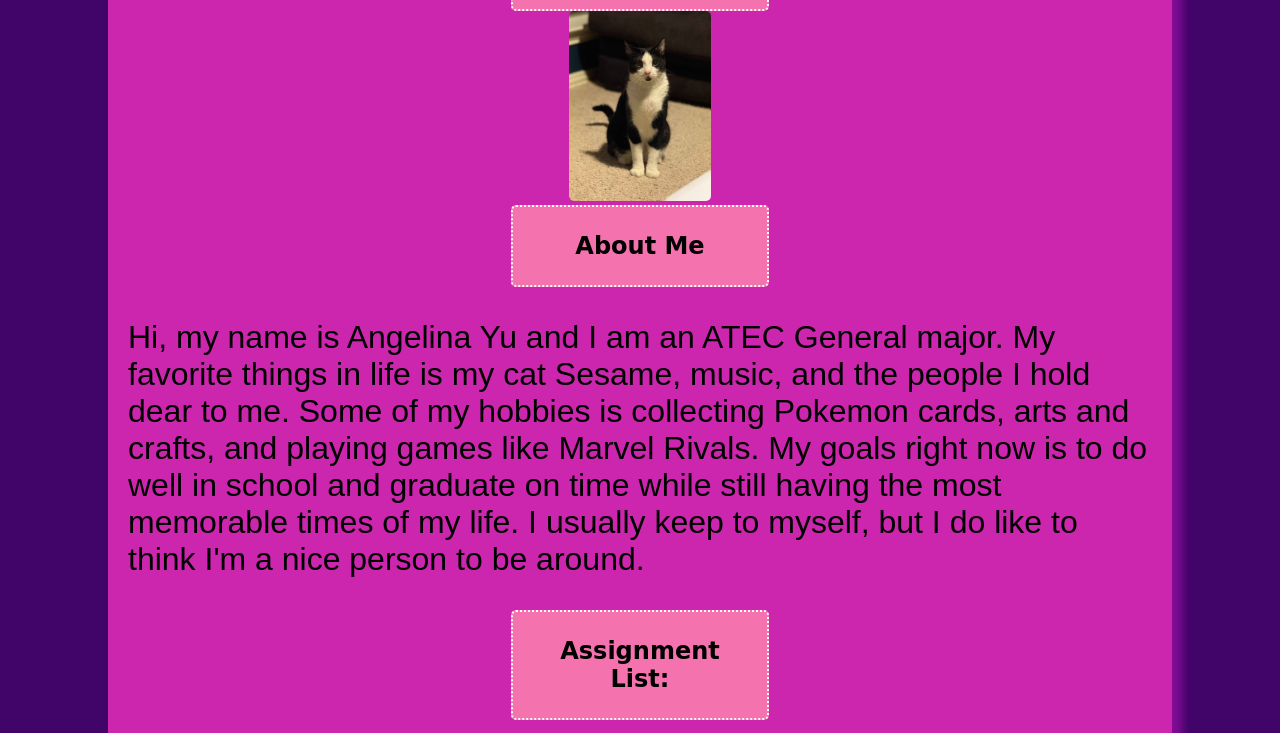
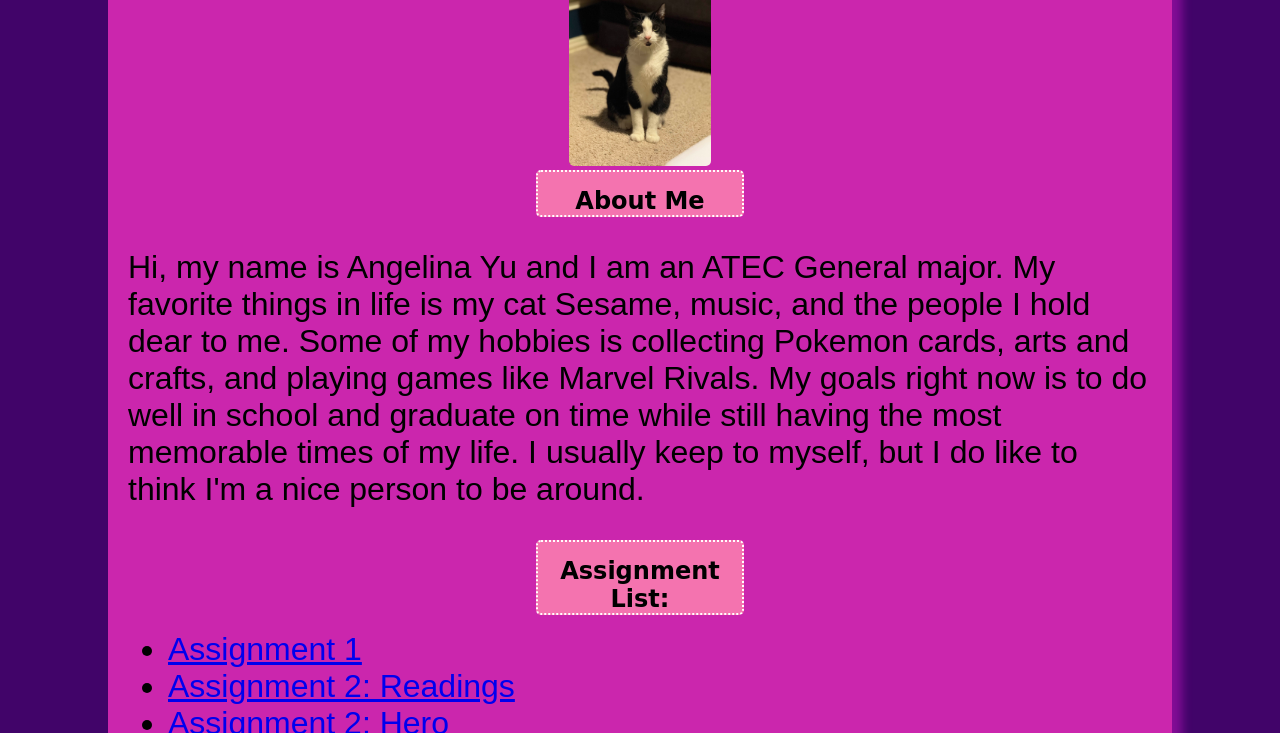
Before and after one commit to ayu0143/angelina-yu, a plain HTML site: page index.html in a window 1280 px wide. Shown: the part 164-897 px from the top of the page. Drawn offline with Linux system fonts and the light colour scheme; a web font is replaced by a local one.

Commit message:
Update styles.css

```diff
--- a/assets/css/styles.css
+++ b/assets/css/styles.css
@@ -11,7 +11,7 @@ h1, h2 {
 	  font-family: "Borel", cursive;
 	width: 20%;
     margin: 0 auto;
-	padding: 25px;
+	padding-top: 15px;
     background-color: #F473AF;
 	border: 2px dotted #FFFFFF;
 	border-radius: 5px;
```
